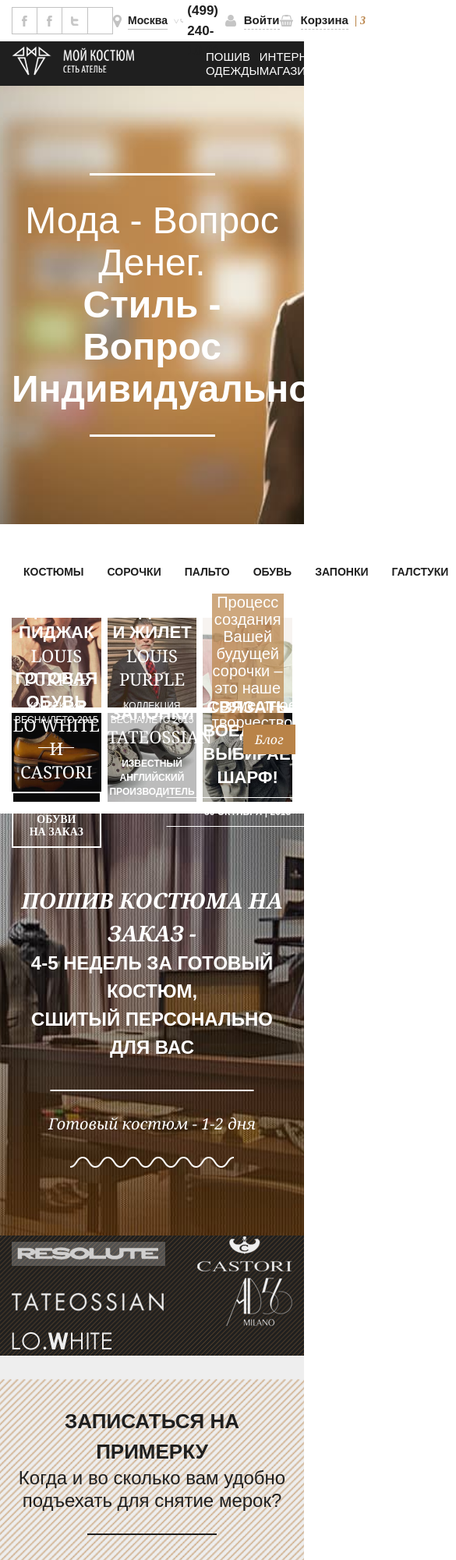
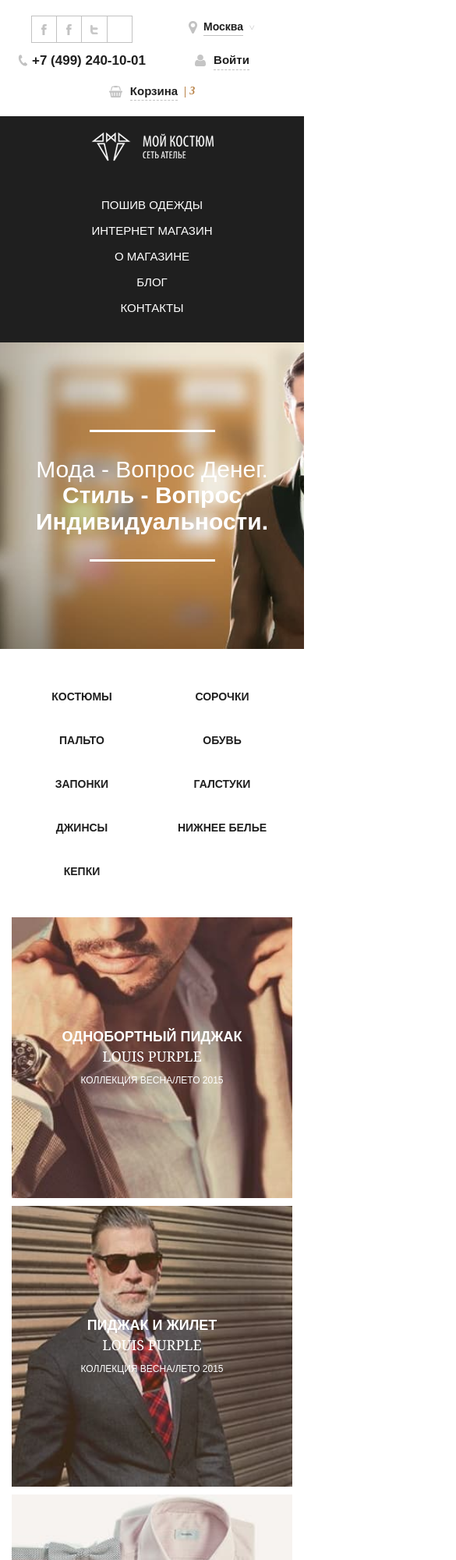
Before and after one commit to malienkoN/testovoe, a plain HTML site: page source/index.html in a window 390 px wide. Shown: the top 2000 px of the page at 78% size, 585 px wide, since content can reach past the window. Drawn offline with nearby package versions, Linux system fonts and the light colour scheme; files that its build step writes are made by us from their sources.

Commit message:
finished mobile and tablet

```diff
--- a/source/sass/blocks/app.scss
+++ b/source/sass/blocks/app.scss
@@ -36,3 +36,33 @@
     }
   }
 }
+
+@media (max-width: 840px) {
+  .app {
+      background-position: center top -268px;
+  }
+}
+
+@media (max-width: 767px) {
+  .app {
+    &__title {
+      font-size: 22px;
+    }
+
+    &__subtitle {
+      font-size: 20px;
+    }
+  }
+}
+
+@media (max-width: 620px) {
+  .app {
+    &__title {
+      font-size: 20px;
+    }
+
+    &__subtitle {
+      font-size: 18px;
+    }
+  }
+}
--- a/source/sass/blocks/brands.scss
+++ b/source/sass/blocks/brands.scss
@@ -10,3 +10,32 @@
     justify-content: space-between;
   }
 }
+
+@media (max-width: 840px) {
+  .brands {
+    &__inner {
+      padding-top: 20px;
+      padding-bottom: 20px;
+      height: auto;
+    }
+
+    &__link {
+      margin-bottom: 10px;
+      text-align: center;
+      width: 50%;
+
+      &:last-child {
+        width: 100%;
+      }
+    }
+  }
+}
+
+@media (max-width: 620px) {
+  .brands {
+    &__link {
+      margin-bottom: 20px;
+      width: 100%;
+    }
+  }
+}
--- a/source/sass/blocks/footer.scss
+++ b/source/sass/blocks/footer.scss
@@ -93,3 +93,68 @@
     }
   }
 }
+
+@media (max-width: 950px) {
+  .footer {
+    &__inner {
+      display: grid;
+      grid-template-columns: 1fr 1fr 1fr;
+    }
+
+    &__box {
+      &--second {
+        padding-right: 25px;
+        padding-left: 25px;
+        display: grid;
+        grid-template-columns: 1fr 1fr;
+        column-gap: 30px;
+      }
+    }
+  }
+}
+
+@media (max-width: 740px) {
+  .footer {
+    &__inner {
+      padding: 30px 0;
+      display: grid;
+      grid-template-columns: 1fr 1fr;
+      row-gap: 40px;
+    }
+
+    &__box {
+      padding: 0;
+      border: 0;
+
+      &--second {
+        padding: 0;
+      }
+    }
+  }
+}
+
+@media (max-width: 410px) {
+  .footer {
+    &__box {
+      padding: 0;
+      border: 0;
+
+      &--second {
+        column-gap: 10px;
+      }
+    }
+
+    &__first-list {
+      a {
+        font-size: 12px;
+      }
+    }
+
+    &__second-list,
+    &__third-list {
+      a{
+        font-size: 13px;
+      }
+    }
+  }
+}
--- a/source/sass/blocks/form.scss
+++ b/source/sass/blocks/form.scss
@@ -142,3 +142,41 @@
     color: $white;
   }
 }
+
+@media (max-width: 840px) {
+  .form {
+    border: 0;
+    padding: 0 20px;
+
+    &__inner {
+      display: grid;
+      grid-template-columns: 1fr;
+      row-gap: 30px;
+    }
+
+    &__left-col {
+      max-width: 100%;
+    }
+
+    &__right-col {
+      max-width: 100%;
+    }
+
+    &__two-items {
+      margin-bottom: 20px;
+    }
+
+    &__select--address {
+      margin-bottom: 20px;
+    }
+  }
+}
+
+@media (max-width: 780px) {
+  .form{
+    &__btn {
+      padding: 10px 0;
+      font-size: 15px;
+    }
+  }
+}
--- a/source/sass/blocks/header.scss
+++ b/source/sass/blocks/header.scss
@@ -126,3 +126,77 @@
     text-transform: uppercase;
   }
 }
+
+@media (max-width: 940px) {
+  .header {
+    &__second-row__inner {
+      padding: 20px 0;
+      height: auto;
+      grid-template-columns: 1fr;
+      row-gap: 20px;
+      text-align: center;
+    }
+  }
+}
+
+@media (max-width: 730px) {
+  .header {
+    &__first-row__inner {
+      padding: 20px 0;
+      height: auto;
+      flex-wrap: wrap;
+    }
+
+    &__city {
+      margin-bottom: 15px;
+      justify-content: center;
+      width: 50%;
+    }
+
+    &__phone {
+      margin-bottom: 15px;
+      justify-content: center;
+      width: 50%;
+    }
+
+    &__user {
+      margin-bottom: 15px;
+      justify-content: center;
+      width: 50%;
+    }
+
+    &__cart {
+      justify-content: center;
+      width: 100%;
+    }
+  }
+}
+
+@media (max-width: 640px) {
+  .header {
+    &__nav {
+      flex-wrap: wrap;
+    }
+
+    &__nav-link {
+      margin-bottom: 15px;
+      width: 50%;
+
+      &:last-child {
+        width: 100%;
+      }
+    }
+  }
+}
+
+@media (max-width: 510px) {
+  .header {
+    &__second-row__inner {
+      row-gap: 40px;
+    }
+
+    &__nav-link {
+      width: 100%;
+    }
+  }
+}
--- a/source/sass/blocks/intro.scss
+++ b/source/sass/blocks/intro.scss
@@ -54,3 +54,27 @@
     }
   }
 }
+
+@media (max-width: 767px) {
+  .intro {
+    &__title {
+      font-size: 40px;
+    }
+
+    &__suptitle {
+      font-size: 40px;
+    }
+  }
+}
+
+@media (max-width: 620px) {
+  .intro {
+    &__title {
+      font-size: 30px;
+    }
+
+    &__suptitle {
+      font-size: 30px;
+    }
+  }
+}
--- a/source/sass/blocks/order.scss
+++ b/source/sass/blocks/order.scss
@@ -52,3 +52,35 @@
     }
   }
 }
+
+@media (max-width: 767px) {
+  .order {
+    &__suptitle {
+      font-size: 22px;
+    }
+
+    &__title {
+      font-size: 20px;
+    }
+
+    &__subtitle {
+      font-size: 20px;
+    }
+  }
+}
+
+@media (max-width: 620px) {
+  .order {
+    &__suptitle {
+      font-size: 20px;
+    }
+
+    &__title {
+      font-size: 18px;
+    }
+
+    &__subtitle {
+      font-size: 18px;
+    }
+  }
+}
--- a/source/sass/blocks/products.scss
+++ b/source/sass/blocks/products.scss
@@ -191,3 +191,70 @@
     cursor: pointer;
   }
 }
+
+@media (max-width: 1040px ){
+  .products {
+    &__list {
+      grid-template-columns: repeat(3, 1fr);
+    }
+  }
+}
+
+@media (max-width: 840px ){
+  .products {
+    margin-bottom: 45px;
+
+    &__cards {
+      grid-template-columns: 1fr 1fr;
+      column-gap: 10px;
+      row-gap: 9px;
+    }
+
+    &__card-title {
+      font-size: 18px;
+    }
+
+    &__card-subtitle {
+      font-size: 18px;
+    }
+
+    &__card-text__special {
+      font-size: 18px;
+    }
+
+    &__card-btn {
+      padding: 5px 10px;
+      border: 2px solid #fff;
+      font-size: 12px;
+    }
+
+    &__card-text {
+      &--mod {
+        line-height: 1.1;
+      }
+    }
+
+    &__card-text__additional {
+      font-size: 12px;
+      padding: 5px 10px;
+    }
+
+    &__card-text__another {
+      line-height: 1.1;
+    }
+  }
+}
+
+@media (max-width: 620px) {
+  .products {
+    &__cards {
+      grid-template-columns: 1fr;
+      column-gap: 0;
+      row-gap: 10px;
+    }
+
+    &__list {
+      grid-template-columns: repeat(2, 1fr);
+    }
+  }
+}
--- a/source/sass/blocks/social-icons.scss
+++ b/source/sass/blocks/social-icons.scss
@@ -37,3 +37,10 @@
 .footer__box .social__icon {
   fill: $brown;
 }
+
+@media (max-width: 730px) {
+  .header .social-icons {
+    width: 50%;
+    margin: 0 auto 10px;
+  }
+}
--- a/source/sass/general.scss
+++ b/source/sass/general.scss
@@ -33,6 +33,7 @@
   display: block;
   max-width: 100%;
   height: auto;
+  width: 100%;
 }
 
 .container {
```
